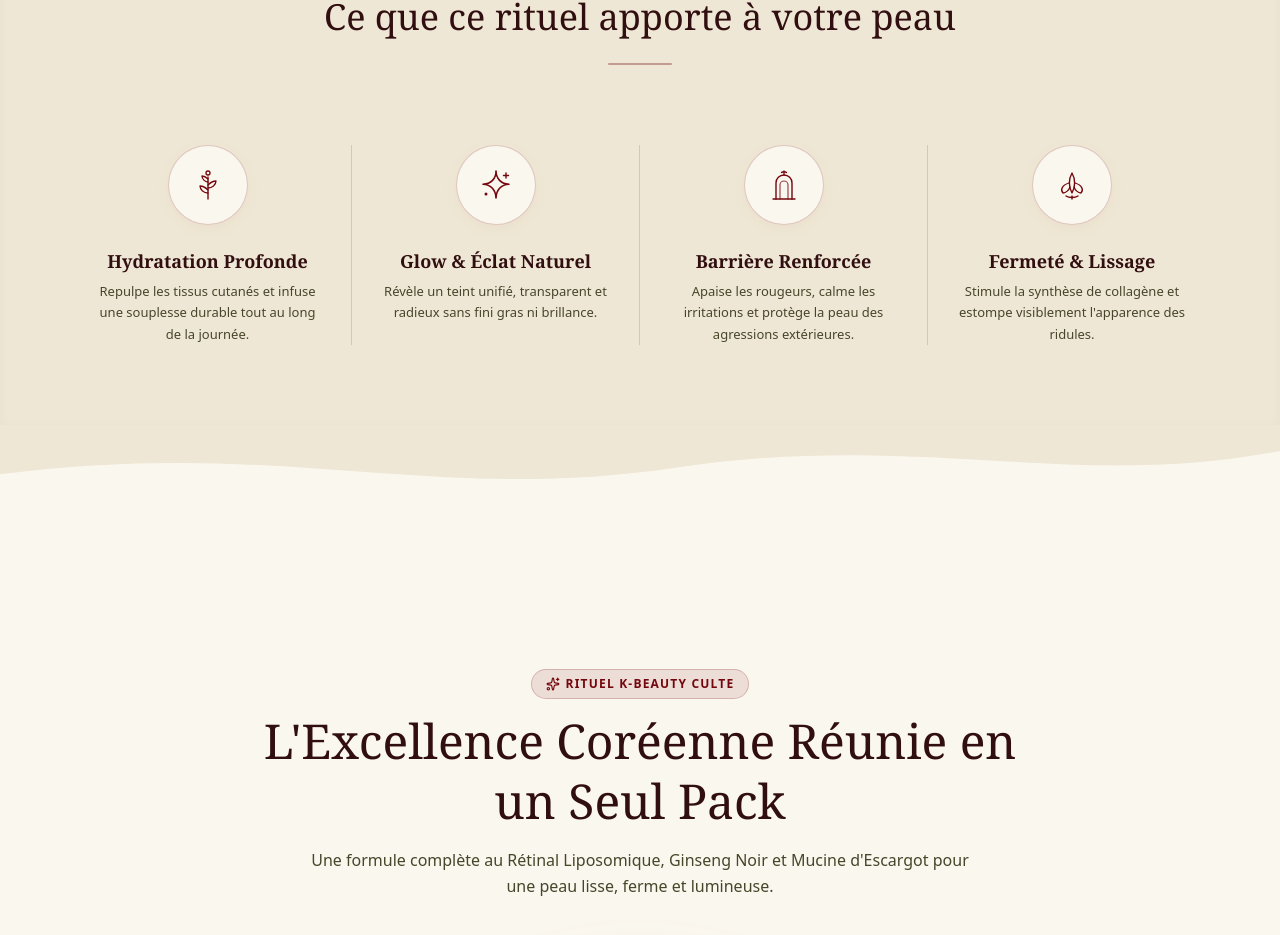
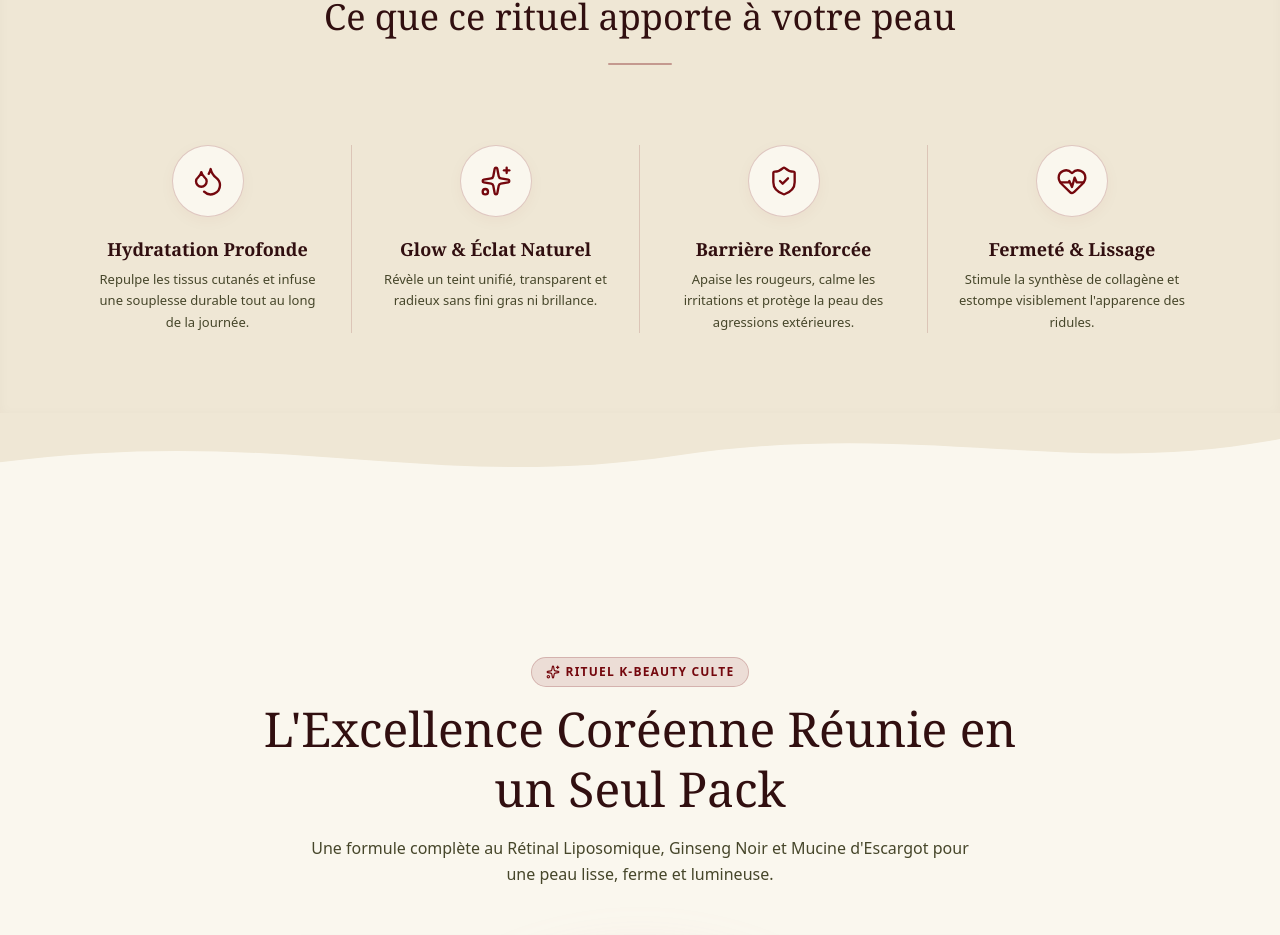
Before and after one commit to belmlikikram7-dev/les-packs, a Next.js app in the folder landing-page-2/: page / in a window 1280 px wide. Shown: the part 1169-2104 px from the top of the page. Built offline with nearby package versions, Linux system fonts and the light colour scheme.

Commit message:
Switch to standard crisp professional skincare icons (Droplets, Sparkles, ShieldCheck, HeartPulse)

```diff
--- a/landing-page-2/components/PackIntro.tsx
+++ b/landing-page-2/components/PackIntro.tsx
@@ -1,92 +1,27 @@
 "use client";
 
 import React from "react";
-
-// Minimalist, high-end Korean beauty & botanical line-art icons (inspired by luxury editorial skincare & the reference image)
-// 1. Botanical Ginkgo / Dew Leaf for Deep Hydration
-function EditorialHydrationIcon({ className = "w-9 h-9" }: { className?: string }) {
-  return (
-    <svg className={className} viewBox="0 0 40 40" fill="none" stroke="currentColor" strokeLinecap="round" strokeLinejoin="round">
-      {/* Delicate botanical leaf branch */}
-      <path d="M20 34V12" strokeWidth="1.4" />
-      <path d="M20 28C16 28 12 25 12 21C15 21 18 23 20 25" strokeWidth="1.3" />
-      <path d="M20 23C24 23 28 20 28 16C25 16 22 18 20 20" strokeWidth="1.3" />
-      <path d="M20 17C17 17 14 14 14 11C16.5 11 18.5 12.5 20 14" strokeWidth="1.3" />
-      {/* Top micro dewdrop */}
-      <circle cx="20" cy="8" r="2" strokeWidth="1.3" />
-    </svg>
-  );
-}
-
-// 2. High-End Sparkle & Radiance (Luxury 4-Point Star + Accent Twinkle matching the reference image)
-function EditorialGlowIcon({ className = "w-9 h-9" }: { className?: string }) {
-  return (
-    <svg className={className} viewBox="0 0 40 40" fill="none" stroke="currentColor" strokeLinecap="round" strokeLinejoin="round">
-      {/* Center 4-point organic radiant star */}
-      <path
-        d="M20 6C20.2 13.5 15 19 7 19.2C15 19.4 19.8 25 20 33C20.2 25 25 19.4 33 19.2C25 19 20.2 13.5 20 6Z"
-        strokeWidth="1.6"
-      />
-      {/* Top right delicate secondary twinkle */}
-      <path d="M30 8V13M27.5 10.5H32.5" strokeWidth="1.4" />
-      {/* Subtle bottom left pearl dot */}
-      <circle cx="10" cy="29" r="1.5" fill="currentColor" stroke="none" />
-    </svg>
-  );
-}
-
-// 3. Hanbang Arch / Protective Pavilion Shield (matching the architectural/natural arches in the reference)
-function EditorialBarrierIcon({ className = "w-9 h-9" }: { className?: string }) {
-  return (
-    <svg className={className} viewBox="0 0 40 40" fill="none" stroke="currentColor" strokeLinecap="round" strokeLinejoin="round">
-      {/* Elegant Korean archway */}
-      <path d="M12 34V18C12 13.5 15.5 10 20 10C24.5 10 28 13.5 28 18V34" strokeWidth="1.4" />
-      {/* Inner slender arch */}
-      <path d="M16 34V20C16 17.8 17.8 16 20 16C22.2 16 24 17.8 24 20V34" strokeWidth="1.2" opacity="0.75" />
-      {/* Top botanical finial / protective blossom */}
-      <path d="M20 6V10M17.5 7.5C18.5 6.5 21.5 6.5 22.5 7.5" strokeWidth="1.3" />
-      {/* Base baseline */}
-      <path d="M9 34H31" strokeWidth="1.4" />
-    </svg>
-  );
-}
-
-// 4. Korean Lotus / Collagen Rebirth Blossom
-function EditorialFirmnessIcon({ className = "w-9 h-9" }: { className?: string }) {
-  return (
-    <svg className={className} viewBox="0 0 40 40" fill="none" stroke="currentColor" strokeLinecap="round" strokeLinejoin="round">
-      {/* Central petal */}
-      <path d="M20 8C16.5 14 16.5 22 20 28C23.5 22 23.5 14 20 8Z" strokeWidth="1.4" />
-      {/* Left side blooming petal */}
-      <path d="M17 18C10 20 8 25 11 28C14 28 17 25 18 22" strokeWidth="1.3" />
-      {/* Right side blooming petal */}
-      <path d="M23 18C30 20 32 25 29 28C26 28 23 25 22 22" strokeWidth="1.3" />
-      {/* Base pedestal cup */}
-      <path d="M14 31C17 33 23 33 26 31" strokeWidth="1.4" />
-      <path d="M20 31V34" strokeWidth="1.4" />
-    </svg>
-  );
-}
+import { Droplets, Sparkles, ShieldCheck, HeartPulse } from "lucide-react";
 
 export default function PackIntro() {
   const results = [
     {
-      icon: EditorialHydrationIcon,
+      icon: Droplets,
       title: "Hydratation Profonde",
       desc: "Repulpe les tissus cutanés et infuse une souplesse durable tout au long de la journée.",
     },
     {
-      icon: EditorialGlowIcon,
+      icon: Sparkles,
       title: "Glow & Éclat Naturel",
       desc: "Révèle un teint unifié, transparent et radieux sans fini gras ni brillance.",
     },
     {
-      icon: EditorialBarrierIcon,
+      icon: ShieldCheck,
       title: "Barrière Renforcée",
       desc: "Apaise les rougeurs, calme les irritations et protège la peau des agressions extérieures.",
     },
     {
-      icon: EditorialFirmnessIcon,
+      icon: HeartPulse,
       title: "Fermeté & Lissage",
       desc: "Stimule la synthèse de collagène et estompe visiblement l'apparence des ridules.",
     },
@@ -137,8 +72,8 @@
                   className="flex flex-col items-center text-center px-4 lg:px-7 group"
                 >
                   {/* Clean, high-end circular badge with soft subtle ring */}
-                  <div className="w-18 h-18 sm:w-20 sm:h-20 rounded-full bg-[#FAF7EE] border border-[#74070D]/20 shadow-[0_4px_16px_rgba(116,7,13,0.04)] flex items-center justify-center text-[#74070D] mb-6 group-hover:scale-105 group-hover:border-[#74070D]/40 transition-all duration-300">
-                    <Icon className="w-9 h-9 sm:w-10 sm:h-10" />
+                  <div className="w-16 h-16 sm:w-[72px] sm:h-[72px] rounded-full bg-[#FAF7EE] border border-[#74070D]/20 shadow-[0_4px_16px_rgba(116,7,13,0.04)] flex items-center justify-center text-[#74070D] mb-5 group-hover:scale-105 group-hover:border-[#74070D]/40 transition-all duration-300">
+                    <Icon className="w-7 h-7 sm:w-8 sm:h-8 stroke-[1.75]" />
                   </div>
 
                   {/* Benefit Title */}
```
